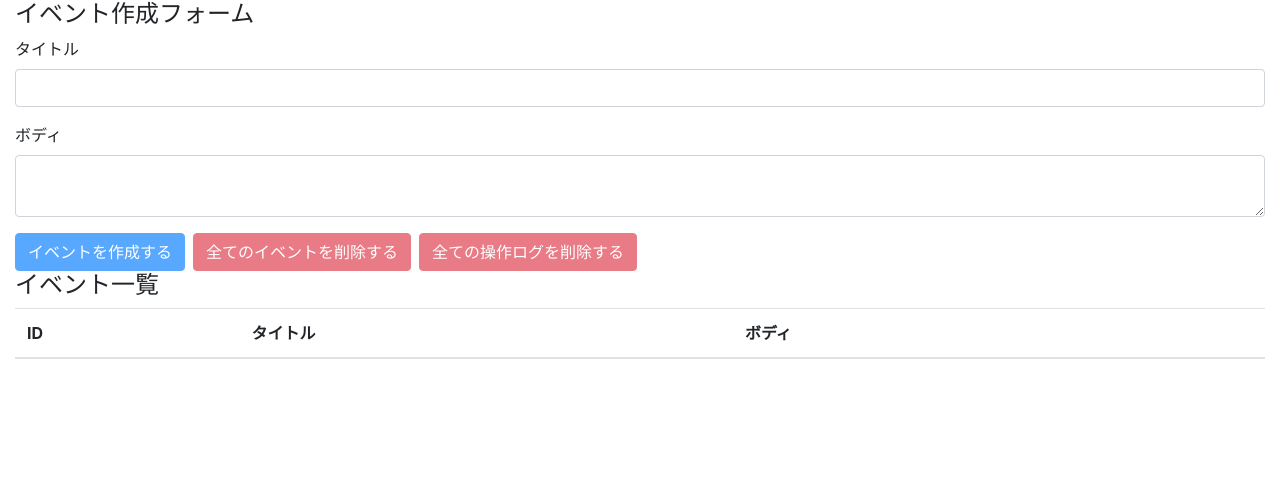
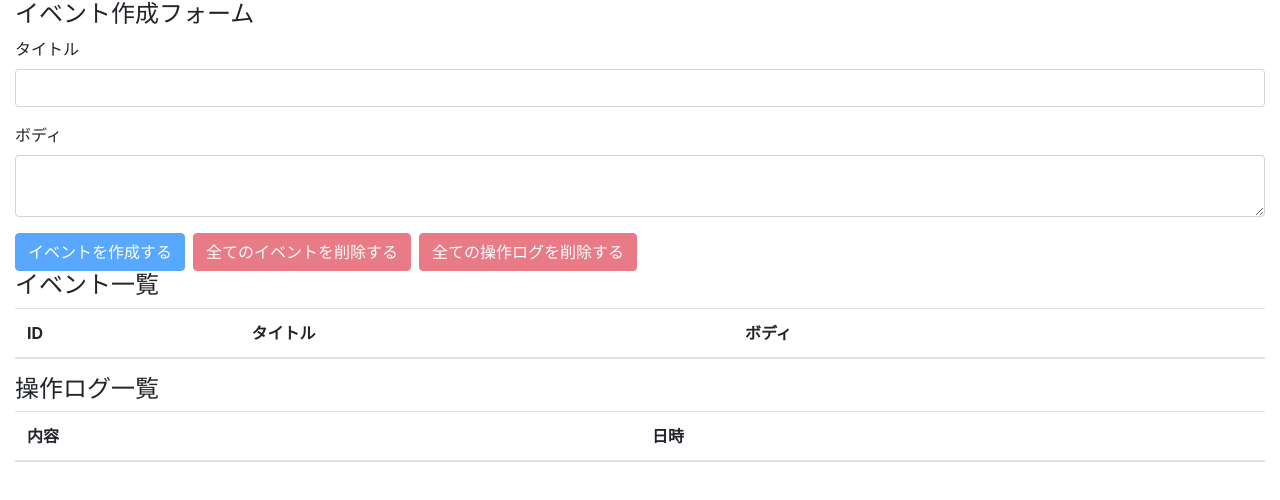
Before and after one commit to guroguro33/react-hooks-101, a React (Create React App) app: page / in a window 1280 px wide. Shown: the top 500 px of the page. Built offline with nearby package versions, Linux system fonts and the light colour scheme.

Commit message:
display all operation logs

```diff
--- a/src/components/App.js
+++ b/src/components/App.js
@@ -3,6 +3,7 @@
 
 import EventForm from './EventForm';
 import Events from './Events';
+import OperationLogs from './OperationLogs';
 import AppContext from '../contexts/AppContext';
 import reducer from '../reducers';
 
@@ -20,6 +21,7 @@
         <div className='container-fluid'>
           <EventForm />
           <Events />
+          <OperationLogs />
         </div>
       </AppContext.Provider>
     );
--- /dev/null
+++ b/src/components/OperationLog.js
@@ -0,0 +1,14 @@
+import React from 'react';
+
+const OperationLog = ({operationLog}) => {
+  return (
+    <>
+      <tr>
+        <td>{operationLog.description}</td>
+        <td>{operationLog.operatedAt}</td>
+      </tr>
+    </>
+  )
+}
+
+export default OperationLog;
--- /dev/null
+++ b/src/components/OperationLogs.js
@@ -0,0 +1,30 @@
+import React, {useContext} from 'react';
+
+import AppContext from '../contexts/AppContext';
+import OperationLog from './OperationLog';
+
+const OperationLogs = () => {
+  const { state } = useContext(AppContext);
+  return (
+    <>
+      <h4>操作ログ一覧</h4>
+      <table className='table table-hover'>
+        <thead>
+          <tr>
+            <th>内容</th>
+            <th>日時</th>
+          </tr>
+        </thead>
+        <tbody>
+          {
+            state.operationLogs.map((operationLog, index) => {
+              return <OperationLog key={index} operationLog={operationLog} />
+            })
+          }
+        </tbody>
+      </table>
+    </>
+  )
+}
+
+export default OperationLogs;
```
